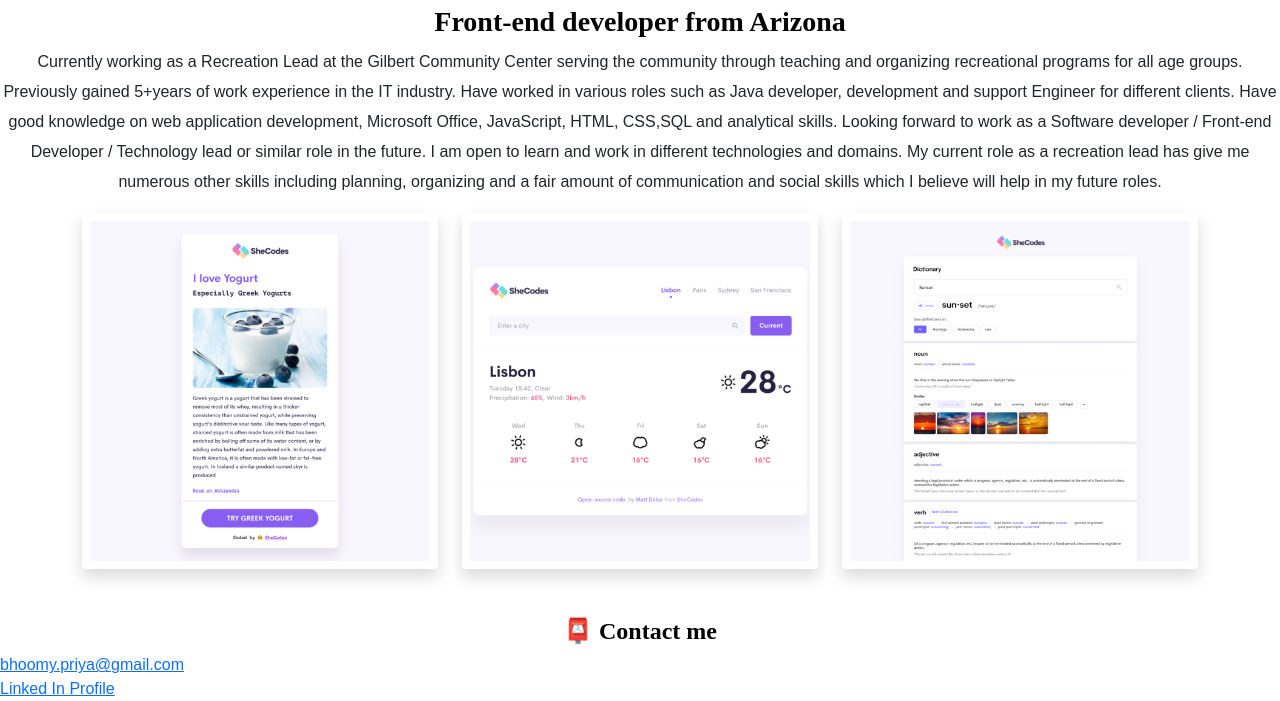
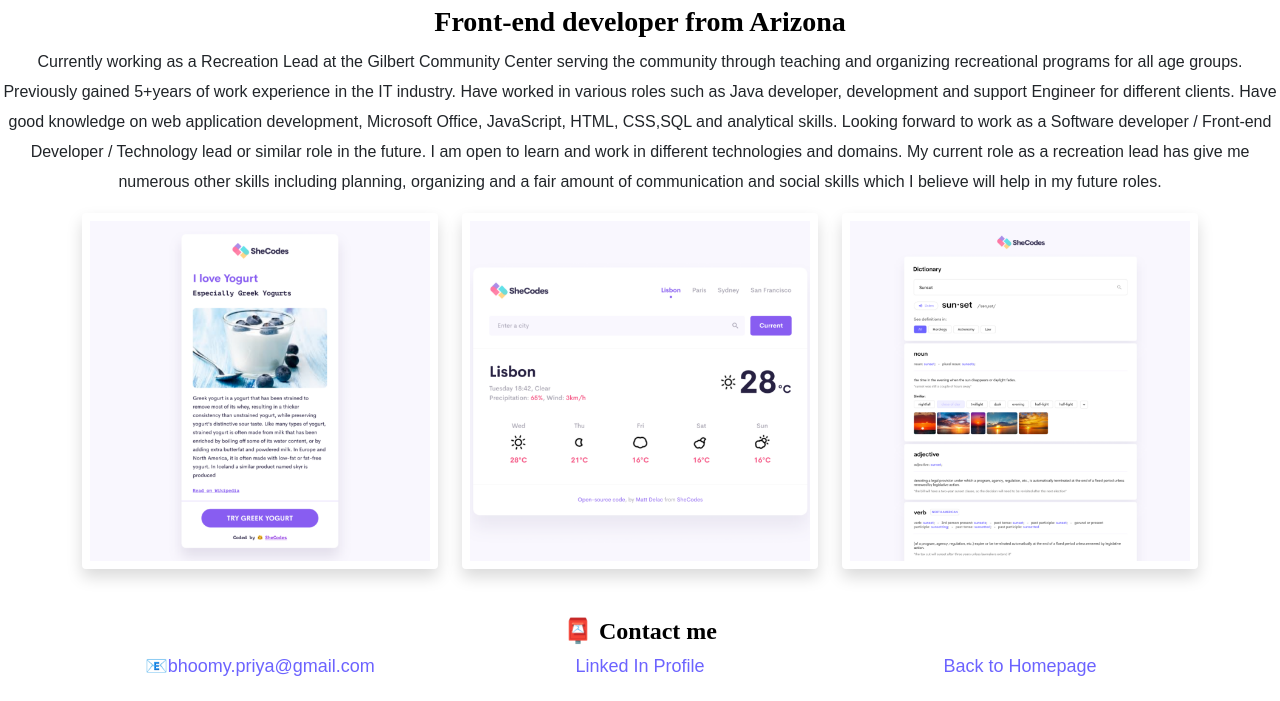
Before and after one commit to priyabhoomy-lang/portfolio-project, a plain HTML site: page about.html in a window 1280 px wide. Shown: the part 147-848 px from the top of the page. After the commit the page ends 827 px from the top, so only its background shows below. Drawn offline with nearby package versions, Linux system fonts and the light colour scheme.

Commit message:
changed the link in about.html

```diff
--- a/about.html
+++ b/about.html
@@ -69,13 +69,20 @@
     </div>
     <div id="contact" class="mt-5">
       <h4 class="text-center">📮 Contact me</h4>
-      <a href="mailto:[YOUR EMAIL]" class="email-link">
-        bhoomy.priya@gmail.com
-      </a>
-      <br />
-      <a href="https://www.linkedin.com/in/priyabhoomy/" class="email-link"
+      <div class="container">
+        <div class="row">
+           <div class="col-sm-4 text-center"><a href="mailto:[YOUR EMAIL]" class="email-link">
+            📧bhoomy.priya@gmail.com
+      </a></div>
+           <div class="col-sm-4 text-center"><a href="https://www.linkedin.com/in/priyabhoomy/" class="email-link"
         >Linked In Profile</a
-      >
+      ></div>
+      <div class="col-sm-4 text-center"><a href="index.html" class="email-link"
+        >Back to Homepage</a
+      ></div>
+          </div>
+        </div>
+    </div>
     </div>
   </body>
 </html>
--- a/portfolio.css
+++ b/portfolio.css
@@ -1,5 +1,6 @@
 :root {
   --branding-color: #6c63ff;
+  --primary-color: #6c63ff;
   --secondary-color: #f9f7fe;
   --heading-font-family: "Playfair Display", serif;
   --default-font-family: "Poppins", sans-serif;
@@ -96,3 +97,14 @@ p {
     text-align: center;
   }
 }
+.email-link {
+  display: flex;
+  justify-content: center;
+  color: var(--primary-color);
+  font-size: 18px;
+  text-decoration: none;
+}
+
+.email-link:hover {
+  text-decoration: underline;
+}
```
